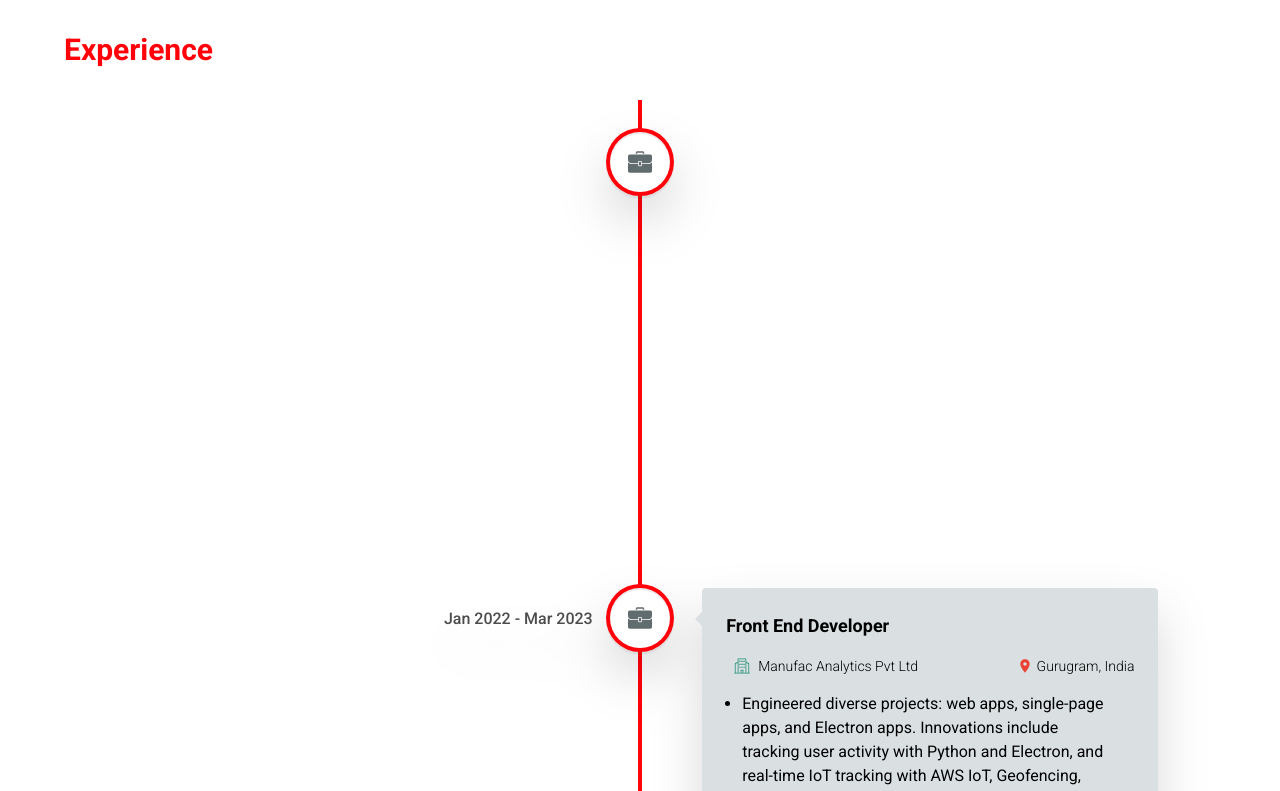
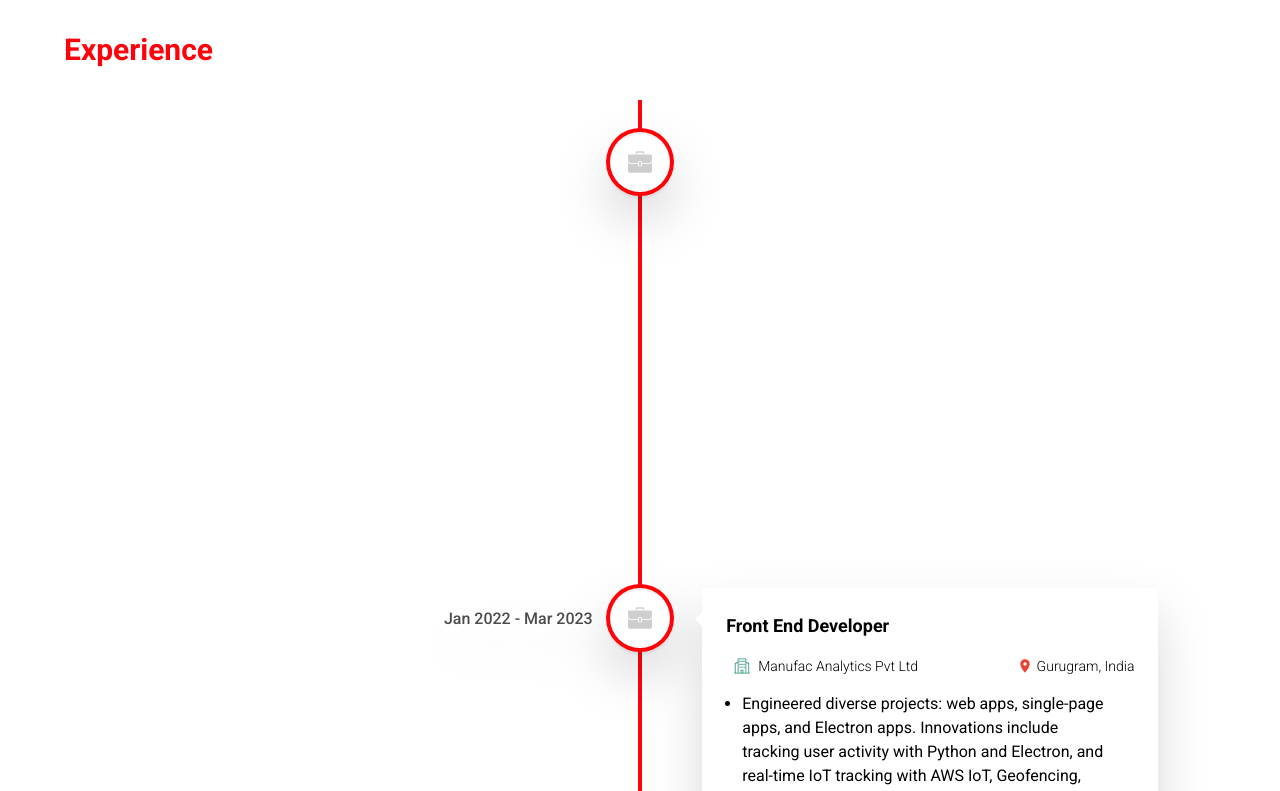
Before and after one commit to qur786/portfolio, a React (Vite) app: page / in a window 1280 px wide. Shown: the part 2400-3191 px from the top of the page. Built offline with nearby package versions, Linux system fonts and the light colour scheme.

Commit message:
refactor: update Experience section background and shadow for dark mode

```diff
--- a/src/components/ExperienceItem/index.tsx
+++ b/src/components/ExperienceItem/index.tsx
@@ -30,16 +30,15 @@ export function ExperienceItem({
 }: ExperienceItemProps): JSX.Element {
   return (
     <VerticalTimelineElement
-      contentStyle={{ background: theme === "dark" ? "#222222" : "#DAE0E2" }}
+      contentStyle={{ background: theme === "dark" ? "#2C2C2C" : "white" }}
       contentArrowStyle={{
-        borderRight:
-          theme === "dark" ? "7px solid #222222" : "7px solid #DAE0E2",
+        borderRight: theme === "dark" ? "7px solid #2C2C2C" : "7px solid white",
       }}
       date={date}
       dateClassName="dark:text-white"
-      iconClassName="bg-white dark:bg-[#222222] dark:fill-white fill-[#616C6F] shadow-experience-icon-border"
+      iconClassName="bg-white dark:bg-[#222222] dark:fill-white fill-[#CECECE] shadow-experience-icon-border"
       icon={icon}
-      className="drop-shadow-2xl"
+      className="drop-shadow-2xl dark:shadow-black-shadow"
     >
       <div className="flex flex-col gap-2">
         <h3 className="text-lg font-bold md:text-start text-center">{role}</h3>
```
